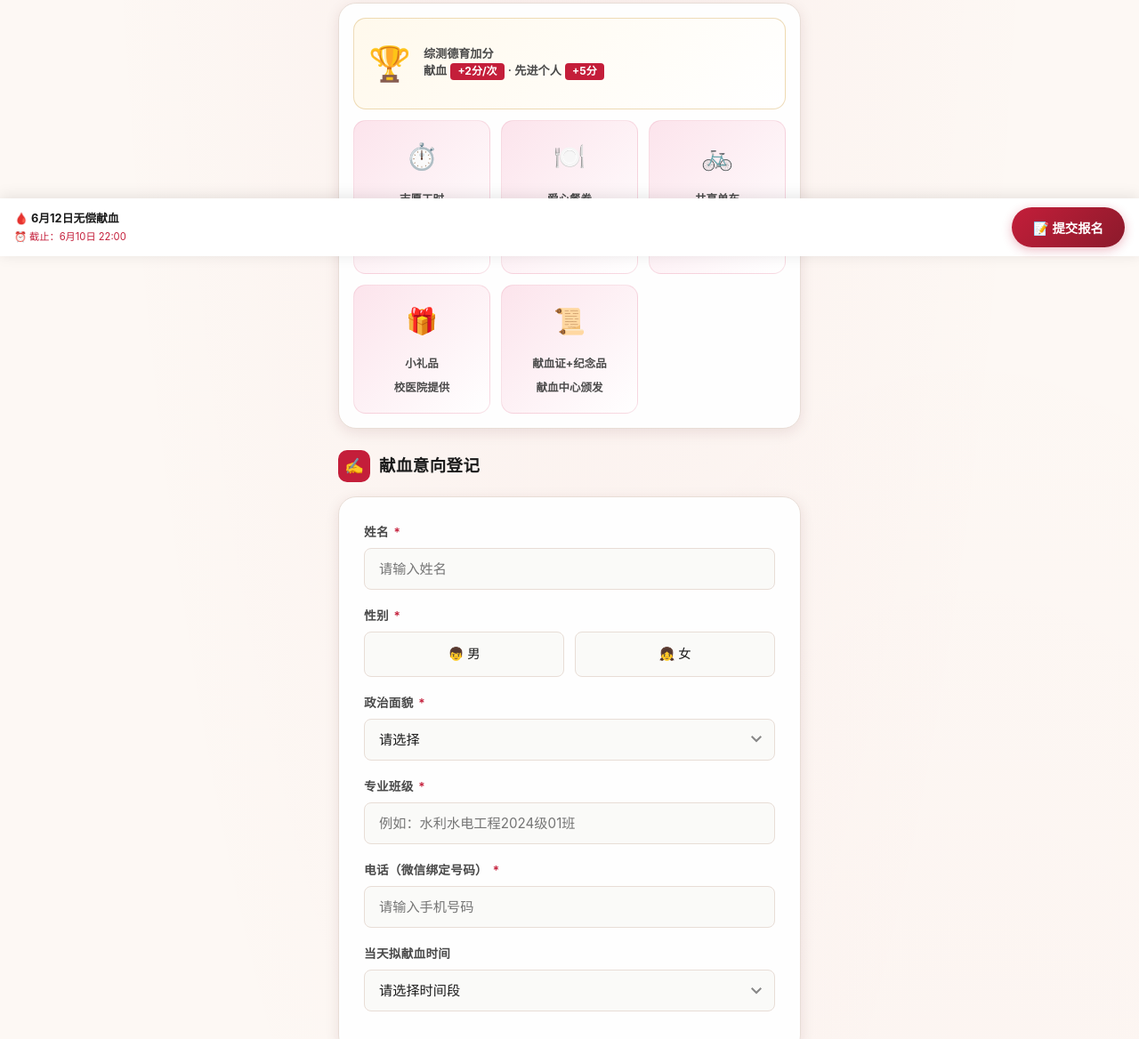
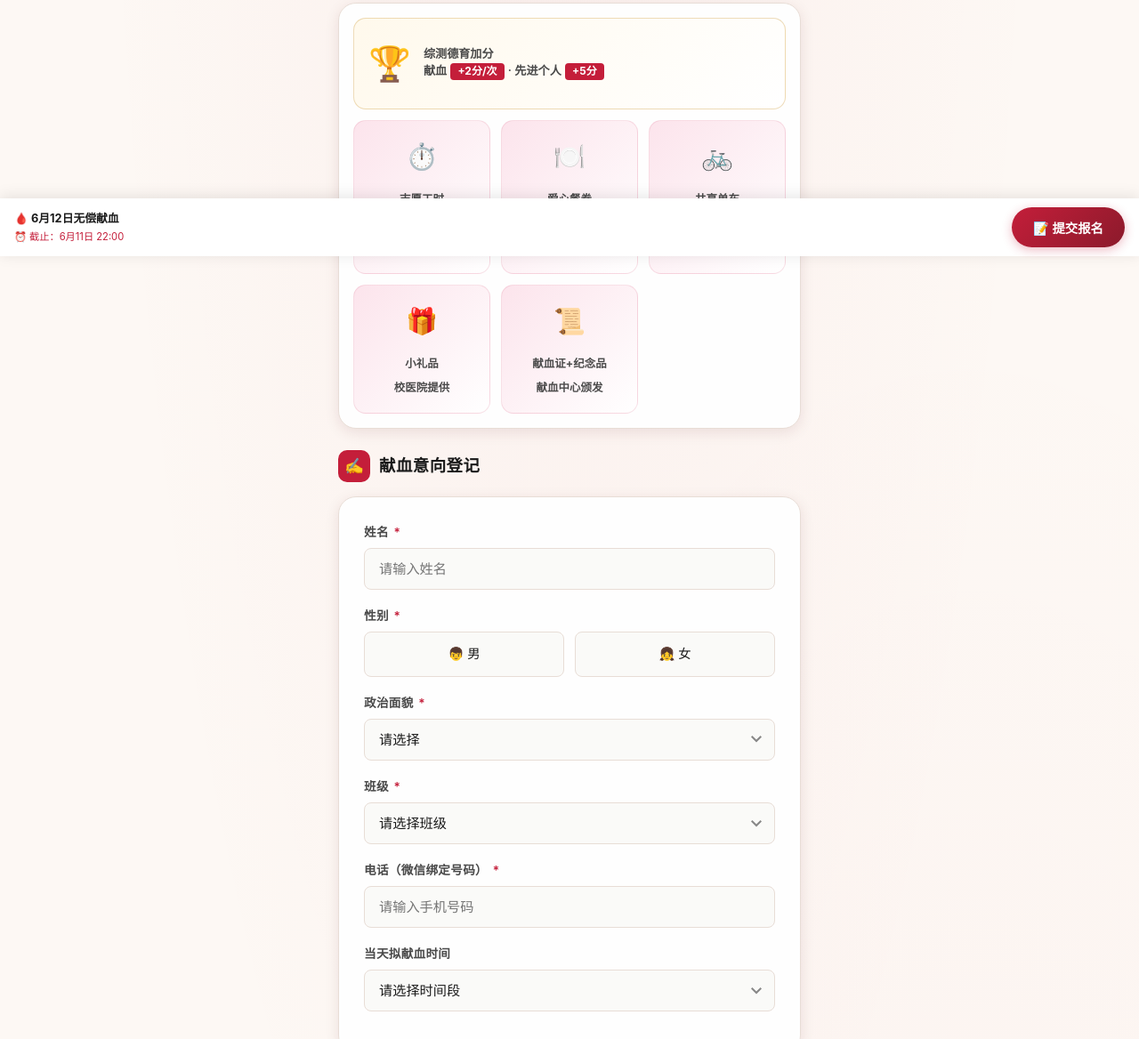
Before and after one commit to C-cc-s/-blood-donation, a website: page index.html in a window 1280 px wide. Shown: the part 512-1680 px from the top of the page at 89% size. Drawn offline with Linux system fonts and the light colour scheme.

Commit message:
Update index.html - class to select, deadline 6/11

```diff
--- a/index.html
+++ b/index.html
@@ -606,7 +606,7 @@
     <p class="subtitle">热血担当&nbsp;&nbsp;为爱捋袖</p>
     <div class="deadline-banner">
       <span class="icon">⏰</span>
-      <span>报名截止：<strong>6月10日 22:00</strong></span>
+      <span>报名截止：<strong>6月11日 22:00</strong></span>
     </div>
     <div style="margin-top:20px;">
       <a href="#formAnchor" class="hero-cta">📝 立即报名 ↓</a>
@@ -696,9 +696,22 @@
         </div>
 
         <div class="form-group">
-          <label class="form-label" for="classInfo">专业班级 <span class="required">*</span></label>
-          <input type="text" id="classInfo" class="form-input" placeholder="例如：水利水电工程2024级01班" required>
-          <span class="error-msg" id="classInfoError">请输入专业班级</span>
+          <label class="form-label" for="classInfo">班级 <span class="required">*</span></label>
+          <select id="classInfo" class="form-select" required>
+            <option value="">请选择班级</option>
+            <option value="2201">2201</option>
+            <option value="2202">2202</option>
+            <option value="2203">2203</option>
+            <option value="2301">2301</option>
+            <option value="2302">2302</option>
+            <option value="2303">2303</option>
+            <option value="2401">2401</option>
+            <option value="2402">2402</option>
+            <option value="2403">2403</option>
+            <option value="2501">2501</option>
+            <option value="2502">2502</option>
+          </select>
+          <span class="error-msg" id="classInfoError">请选择班级</span>
         </div>
 
         <div class="form-group">
@@ -794,7 +807,7 @@
       📝 提交报名
     </button>
     <p class="deadline-reminder">
-      ⏰ 报名截止时间：<strong>2026年6月10日 22:00</strong> · 献血日期：6月12日
+      ⏰ 报名截止时间：<strong>2026年6月11日 22:00</strong> · 献血日期：6月12日
     </p>
   </div>
 
@@ -802,7 +815,7 @@
   <div class="sticky-bar" id="stickyBar">
     <div class="sb-info">
       <div class="sb-title">🩸 6月12日无偿献血</div>
-      <div class="sb-deadline">⏰ 截止：6月10日 22:00</div>
+      <div class="sb-deadline">⏰ 截止：6月11日 22:00</div>
     </div>
     <button class="btn-sticky-submit" onclick="document.getElementById('submitBtn').click()">📝 提交报名</button>
   </div>
@@ -904,7 +917,7 @@ function validate() {
 
 // Real-time validation clear
 document.getElementById('name').addEventListener('input', function() { if (this.value.trim()) clearError('name', 'nameError'); });
-document.getElementById('classInfo').addEventListener('input', function() { if (this.value.trim()) clearError('classInfo', 'classInfoError'); });
+document.getElementById('classInfo').addEventListener('change', function() { if (this.value) clearError('classInfo', 'classInfoError'); });
 document.getElementById('phone').addEventListener('input', function() { if (validatePhone(this.value.trim())) clearError('phone', 'phoneError'); });
 document.getElementById('political').addEventListener('change', function() { if (this.value) clearError('political', 'politicalError'); });
 document.querySelectorAll('input[name="gender"]').forEach(r => {
```
